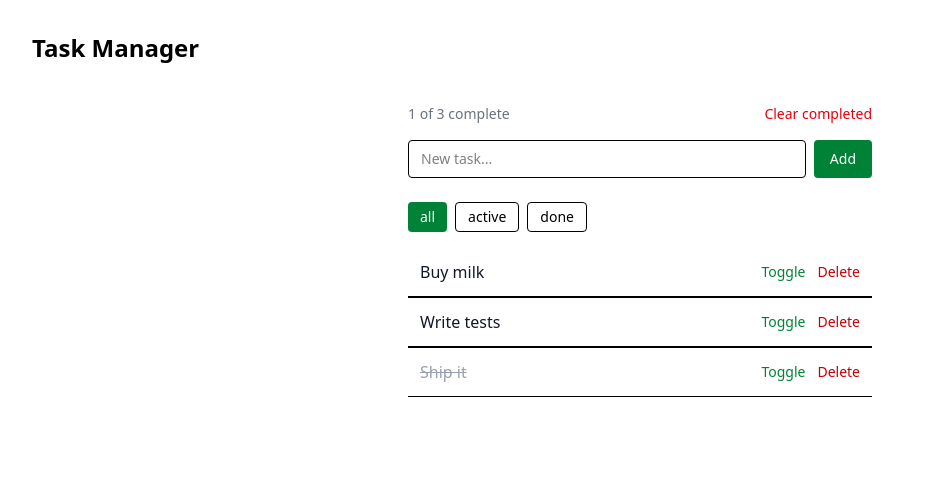
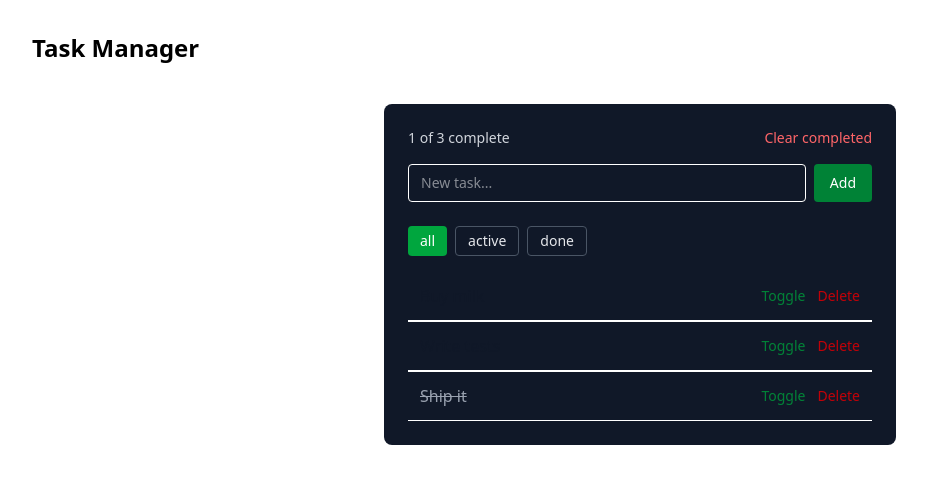
Before and after one commit to kyanahay/task-manager, a Next.js app: page / in a window 1280 px wide. Shown: the top 484 px of the page, without its empty margins (0-927 px from the left). Built offline with nearby package versions, Linux system fonts and the light colour scheme.

Commit message:
Refactor TaskBoard component for improved UI and logic

```diff
--- a/src/app/components/TaskBoard.js
+++ b/src/app/components/TaskBoard.js
@@ -1,3 +1,11 @@
+// ══════════════════════════════════════════════════════
+// COMPONENT: TaskBoard
+// PURPOSE:  Stores all task data and controls the main
+//           app logic. This component owns the task list,
+//           filter state, and persistence logic.
+// TYPE:     Client Component — uses useState + useEffect
+// ══════════════════════════════════════════════════════
+
 'use client';
 
 import { useEffect, useState } from 'react';
@@ -11,10 +19,21 @@ const defaultTasks = [
 ];
 
 export default function TaskBoard() {
+  // tasks must live in state because the user can add, toggle,
+  // delete, and clear items. React re-renders when this changes.
   const [tasks, setTasks] = useState(defaultTasks);
+
+  // filter is separate state because it changes independently
+  // from the tasks array and controls which subset is shown.
   const [filter, setFilter] = useState('all');
+
+  // isLoaded prevents writing default tasks to localStorage
+  // before we finish reading any previously saved tasks.
   const [isLoaded, setIsLoaded] = useState(false);
 
+  // This effect reads from localStorage after the first client render.
+  // We do this in useEffect instead of useState initialization to avoid
+  // hydration mismatch between server HTML and client HTML.
   useEffect(() => {
     const savedTasks = localStorage.getItem('tasks');
 
@@ -25,11 +44,17 @@ export default function TaskBoard() {
     setIsLoaded(true);
   }, []);
 
+  // This effect syncs React state to localStorage whenever tasks change.
+  // The dependency array includes tasks and isLoaded so it only writes
+  // after saved data has been loaded.
   useEffect(() => {
     if (!isLoaded) return;
     localStorage.setItem('tasks', JSON.stringify(tasks));
   }, [tasks, isLoaded]);
 
+  // Callback passed down to AddTaskForm.
+  // TaskBoard owns the task array, so the child must send the new title
+  // upward instead of editing the list directly.
   function handleAdd(title) {
     const newTask = {
       id: crypto.randomUUID(),
@@ -37,9 +62,14 @@ export default function TaskBoard() {
       done: false,
     };
 
+    // Spread creates a new array reference.
+    // We do not mutate tasks directly because React relies on immutable
+    // updates to detect changes and re-render correctly.
     setTasks([...tasks, newTask]);
   }
 
+  // map() returns a new array where only the matching task is updated.
+  // This is the correct immutable pattern for updating one item.
   function handleToggle(id) {
     setTasks(
       tasks.map((task) =>
@@ -48,16 +78,25 @@ export default function TaskBoard() {
     );
   }
 
+  // filter() returns a new array without the selected task.
+  // This removes one item immutably instead of mutating the original array.
   function handleDelete(id) {
     setTasks(tasks.filter((task) => task.id !== id));
   }
 
+  // This removes every completed task at once.
+  // Again, filter() creates a new array rather than changing the old one.
   function handleClearCompleted() {
     setTasks(tasks.filter((task) => !task.done));
   }
 
+  // Derived value: completedCount is calculated from tasks on each render.
+  // We intentionally do not store this in state because that would duplicate
+  // data and risk bugs if the values get out of sync.
   const completedCount = tasks.filter((task) => task.done).length;
 
+  // Derived value: visibleTasks depends on the current filter and tasks.
+  // This should be computed, not stored separately in state.
   const visibleTasks =
     filter === 'all'
       ? tasks
@@ -66,15 +105,15 @@ export default function TaskBoard() {
       : tasks.filter((task) => !task.done);
 
   return (
-    <div className="mx-auto max-w-lg p-6">
+    <div className="mx-auto mt-10 max-w-lg rounded-lg bg-gray-900 p-6 text-white">
       <div className="mb-4 flex items-center justify-between">
-        <p className="text-sm text-gray-500">
+        <p className="text-sm text-gray-300">
           {completedCount} of {tasks.length} complete
         </p>
 
         <button
           onClick={handleClearCompleted}
-          className="text-sm text-red-600 hover:underline"
+          className="text-sm text-red-400 hover:underline"
         >
           Clear completed
         </button>
@@ -88,7 +127,9 @@ export default function TaskBoard() {
             key={f}
             onClick={() => setFilter(f)}
             className={`rounded px-3 py-1 text-sm ${
-              filter === f ? 'bg-green-700 text-white' : 'border'
+              filter === f
+                ? 'bg-green-600 text-white'
+                : 'border border-gray-600 text-gray-200'
             }`}
           >
             {f}
```
